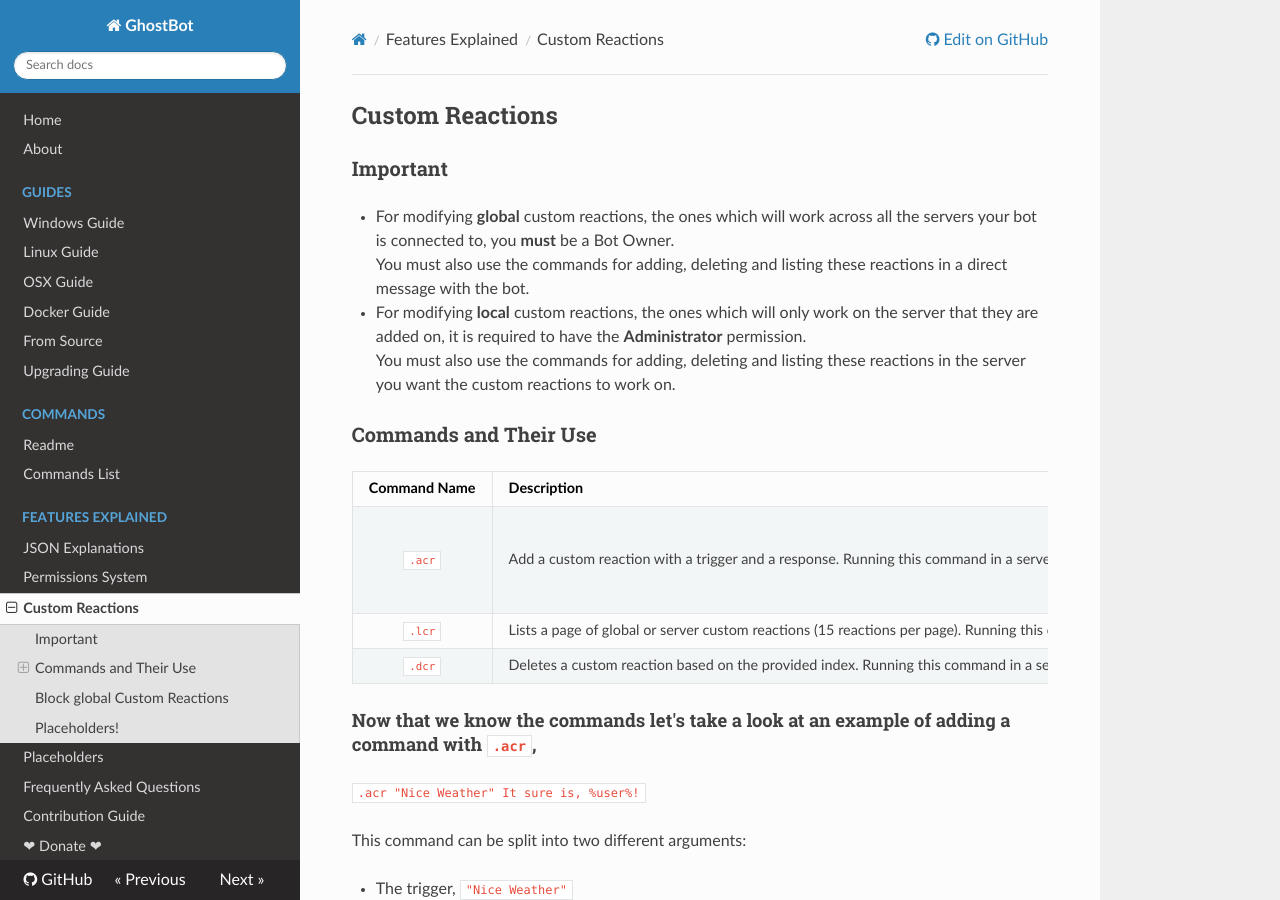
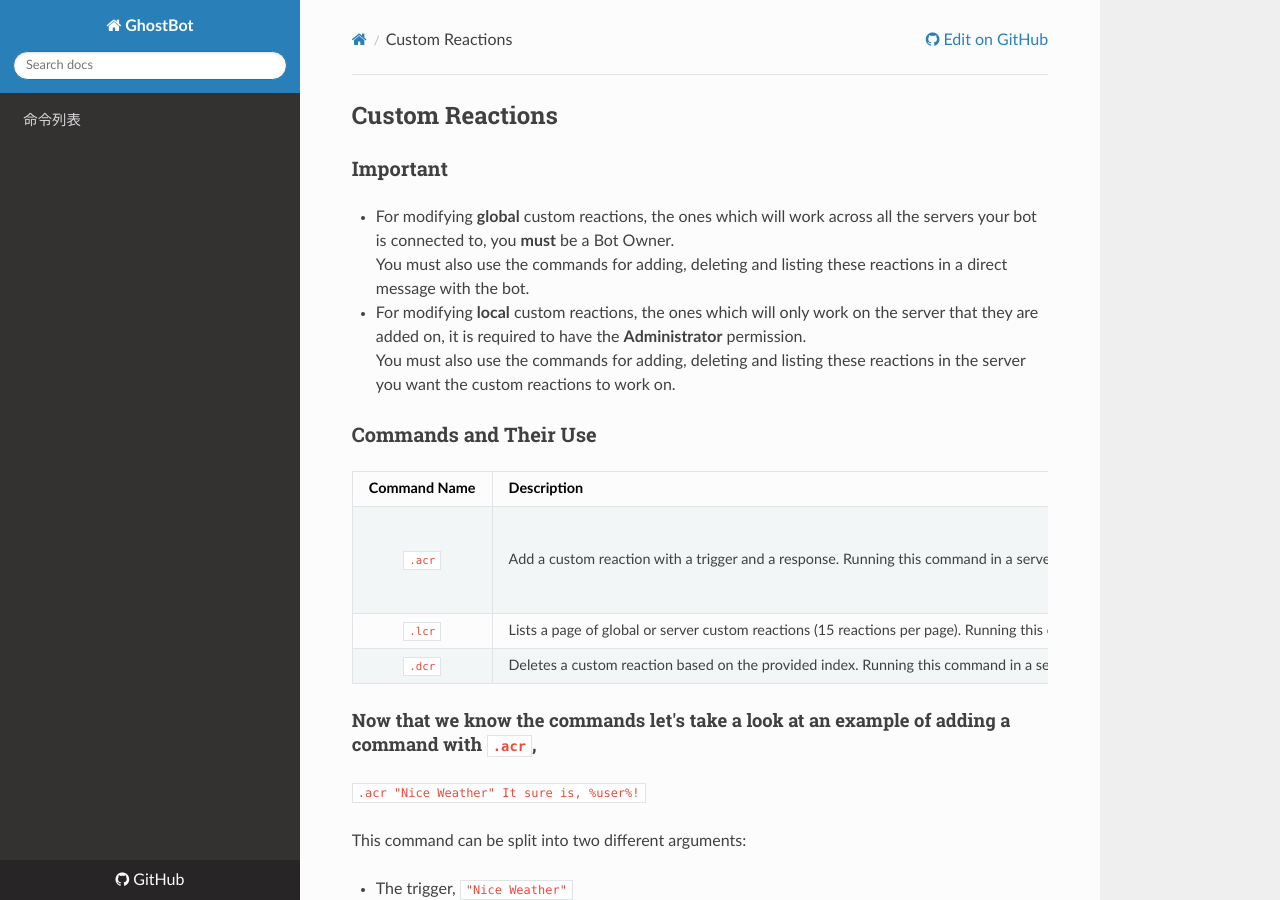
Before and after one commit to LitGhostLove/GhostBot, an MkDocs documentation site: the page built from docs/Custom Reactions.md, in a window 1280 px wide and 900 px high. Built offline with MkDocs 1.6.1, drawn with Linux system fonts in a browser that asks for light colours; nearby versions of some CDN libraries; old or Windows-style settings are respelled for this version of MkDocs.

Commit message:
Update mkdocs.yml

```diff
--- a/mkdocs.yml
+++ b/mkdocs.yml
@@ -1,25 +1,6 @@
 site_name: GhostBot
 repo_url: https://github.com/LitGhostLove/GhostBot
 pages:
-- Home: index.md
-- About: about.md
-- Guides:
-    - Windows Guide: guides/Windows Guide.md
-    - Linux Guide: guides/Linux Guide.md
-    - OSX Guide: guides/OSX Guide.md
-    - Docker Guide: guides/Docker Guide.md
-    - From Source: guides/From Source.md
-    - Upgrading Guide: guides/Upgrading Guide.md
-- Commands:
-    - Readme: Readme.md
-    - Commands List: Commands List.md
-- Features Explained:
-    - JSON Explanations: JSON Explanations.md
-    - Permissions System: Permissions System.md
-    - Custom Reactions: Custom Reactions.md
-    - Placeholders: Placeholders.md
-- Frequently Asked Questions: Frequently Asked Questions.md
-- Contribution Guide: Contribution Guide.md
-- ❤ Donate ❤: Donate.md
+- 命令列表: ChineseCommand.md
 
 theme: readthedocs
```
